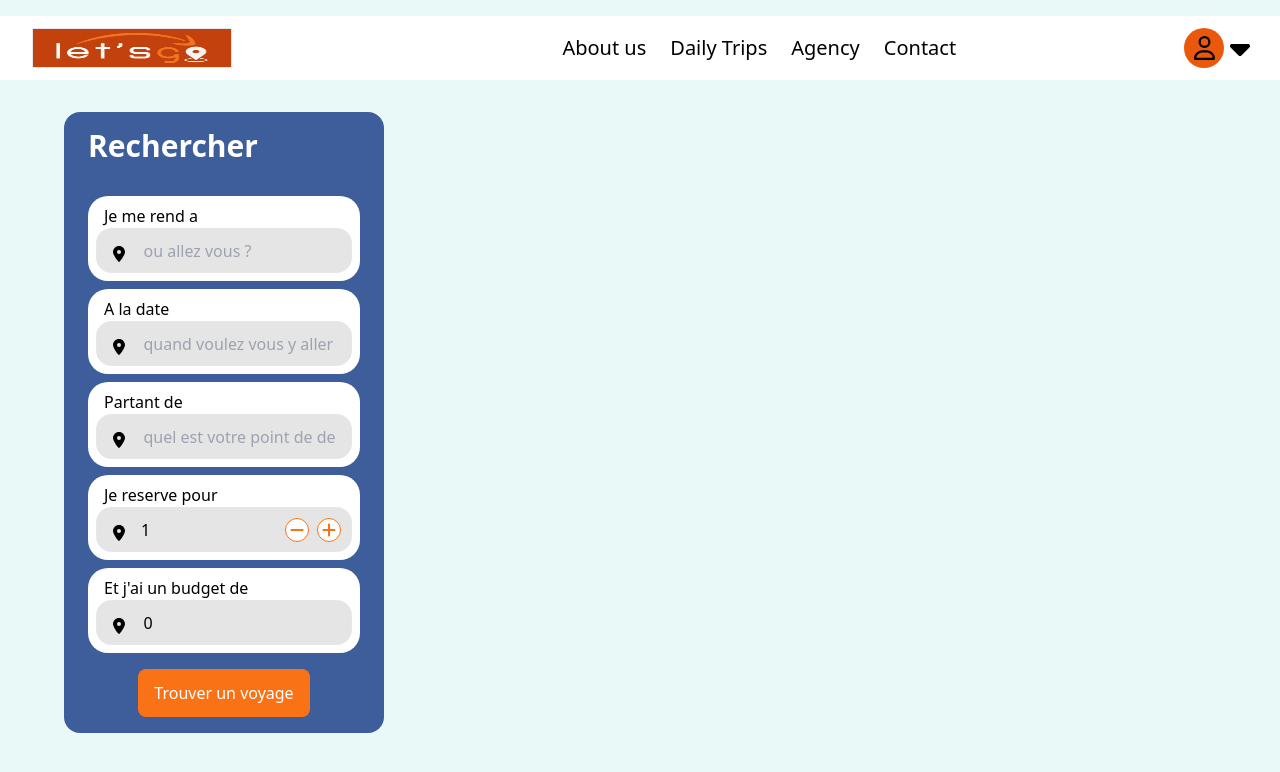
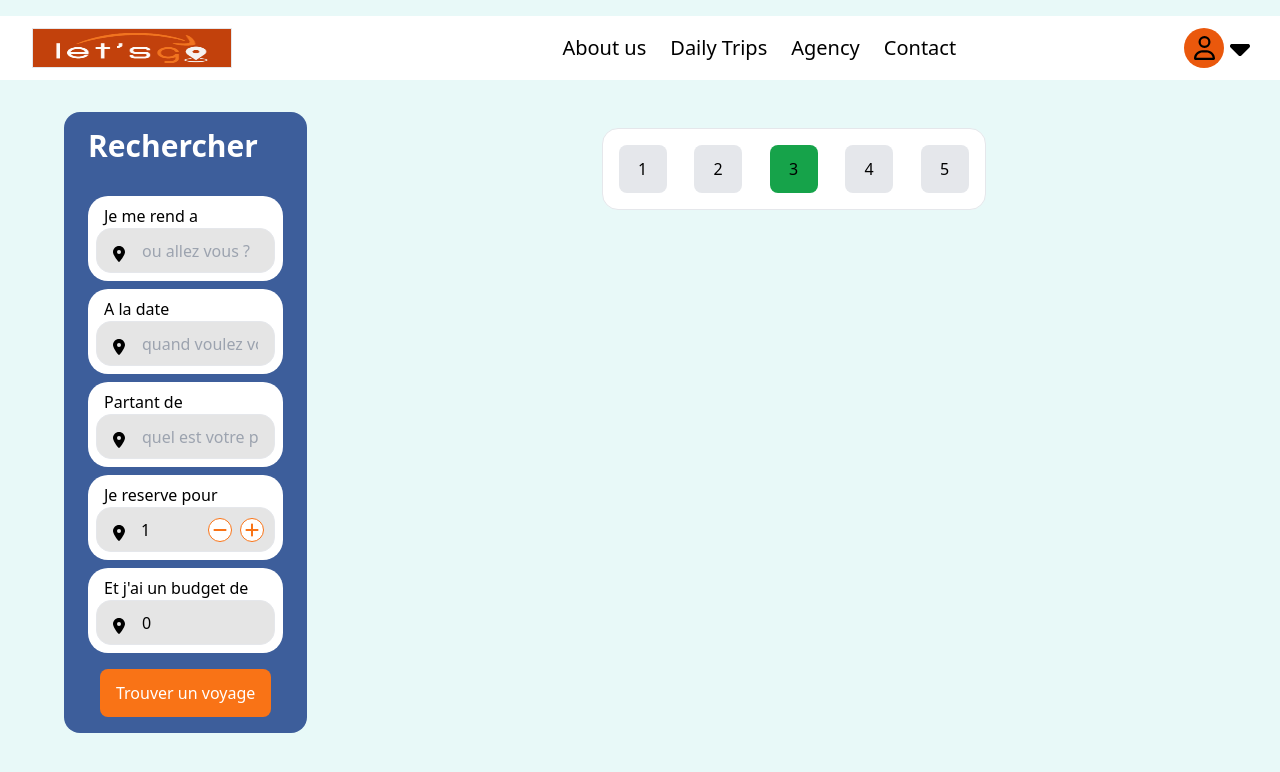
Before and after one commit to haterb4/letsgo, a Next.js app: page / in a window 1280 px wide. Shown: the top 772 px of the page. Built offline with nearby package versions, Linux system fonts and the light colour scheme.

Commit message:
choose place component

```diff
--- a/src/app/page.js
+++ b/src/app/page.js
@@ -1,16 +1,18 @@
-import { Navbar, SearchForm } from '@/componnents'
+import { Navbar, PlaceSelector, SearchForm } from '@/componnents'
 import React from 'react'
 
 const Home = () => {
   return (
     <div className='w-full min-h-screen pt-4 page-bg'>
       <Navbar />
-      <div className='flex justify-between items-start'>
+      <div className='w-full  flex justify-between items-start'>
         <div className='w-80 mt-8 ml-16'>
           <SearchForm />
         </div>
-        <div>
-
+        <div className='w-full h-full flex justify-center items-center'>
+          <div className='mt-12'>
+            <PlaceSelector />
+          </div>
         </div>
       </div>
     </div>
--- /dev/null
+++ b/src/componnents/PlaceSelector.jsx
@@ -0,0 +1,51 @@
+"use client"
+import React, { useState } from 'react'
+
+const PlaceSelector = () => {
+    const [places, setPlaces] = useState([
+        {
+            id: 1,
+            status: 'free',
+        },
+        {
+            id: 2,
+            status: 'lock',
+        },
+        {
+            id: 3,
+            status: 'reserved',
+        },
+        {
+            id: 4,
+            status: 'lock',
+        },
+        {
+            id: 5,
+            status: 'free',
+        }
+    ])
+    const toggleReserved = (place) => {
+        const index = places.indexOf(place)
+        const allplaces = [...places]
+        if ( index !== -1){
+            if (allplaces[index].status === 'reserved'){
+                allplaces[index].status = 'free'
+            }
+            else if(allplaces[index].status === 'free'){
+                allplaces[index].status = 'reserved'
+            }
+        }
+        setPlaces(allplaces)
+    }
+  return (
+    <div className='w-96 border bg-white rounded-2xl flex justify-between items-start p-4'>
+        {places.map((place) => {
+            return (
+                <button onClick={ () => { toggleReserved(place) }} key={place.id} className={`h-12 w-12 bg-gray-200 rounded-lg flex justify-center items-center ${place.status === 'free'? 'hover:bg-green-600': place.status === 'reserved'? 'bg-green-600': 'bg-blue-900'}`}>{place.id}</button>
+            )
+        })}
+    </div>
+  )
+}
+
+export default PlaceSelector
--- a/src/componnents/index.js
+++ b/src/componnents/index.js
@@ -2,3 +2,4 @@ export { default as Button } from './Button';
 export { default as Navbar } from './Navbar';
 export { default as SearchForm } from './SearchForm'
 export { default as SearchItem } from './SearchItem'
+export { default as PlaceSelector } from './PlaceSelector'
```
